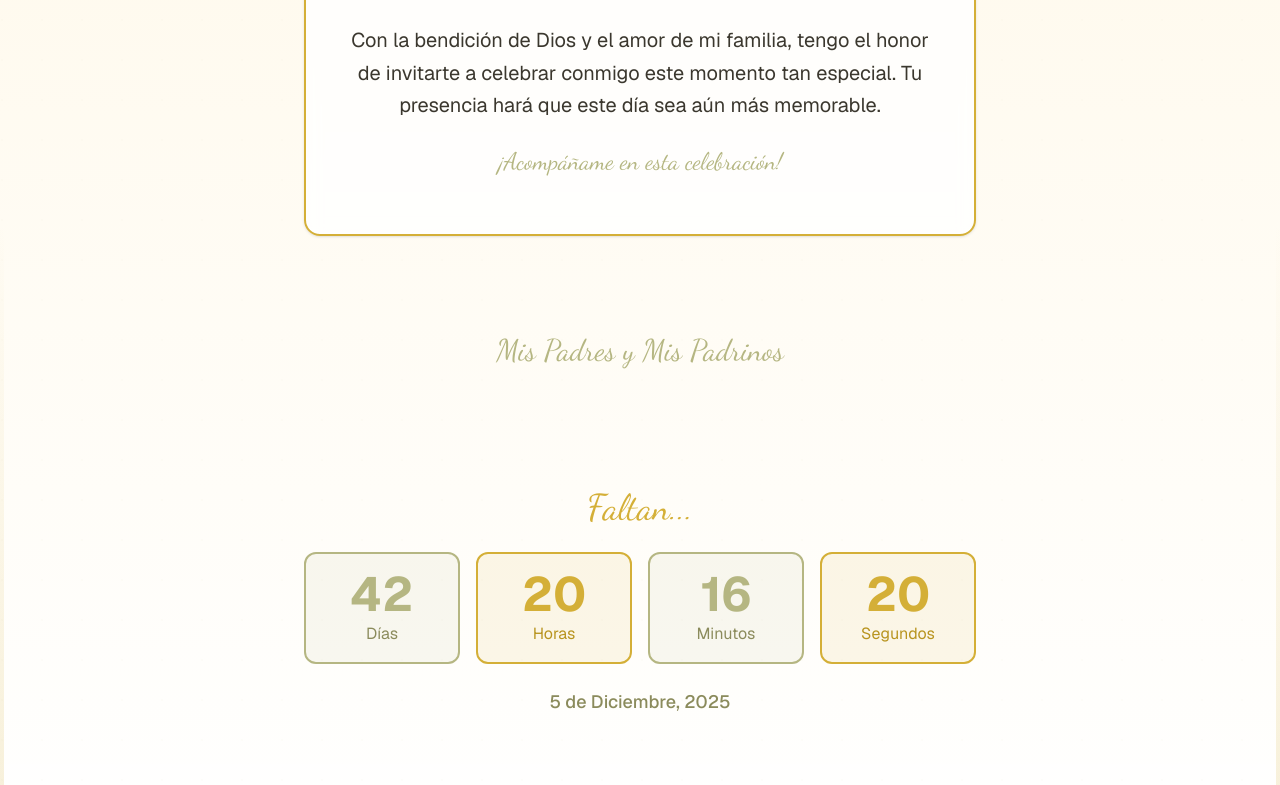
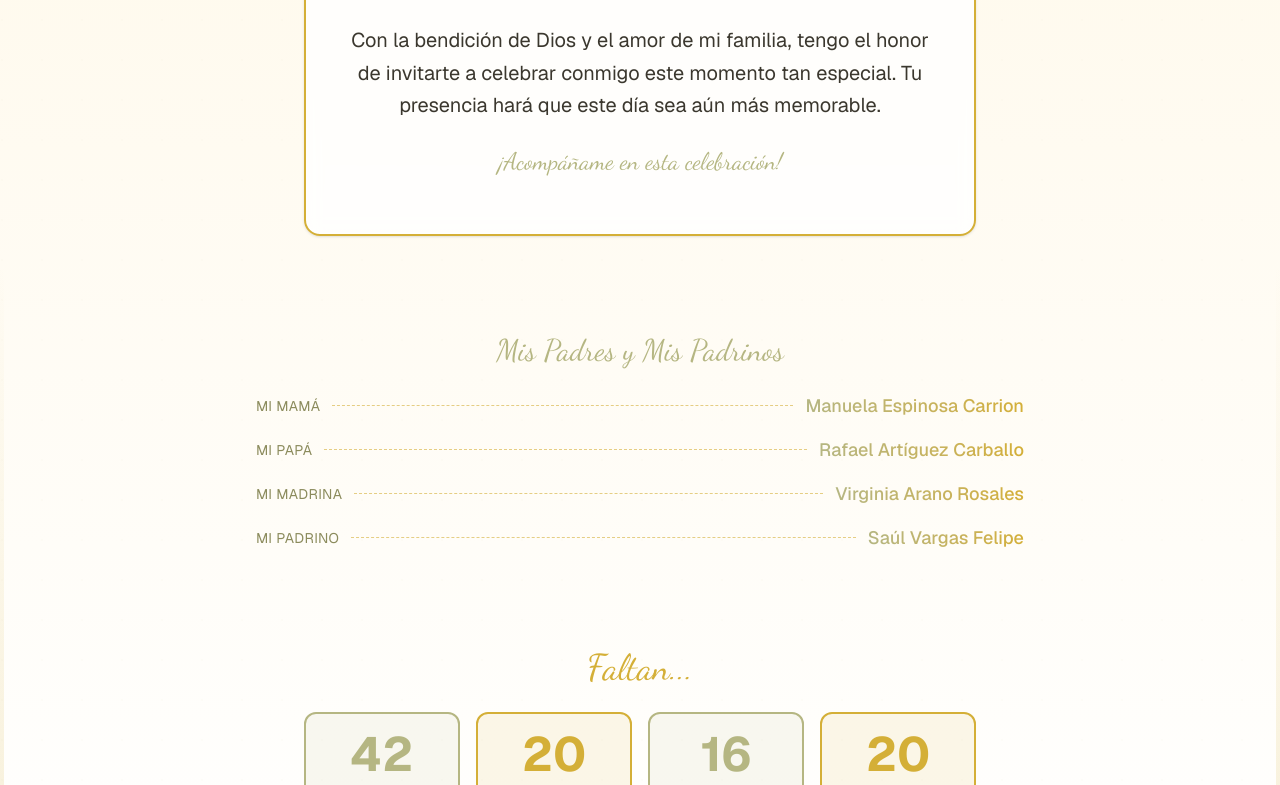
Before and after one commit to yaelverdejo-liuthus/xv-anos-invitation, a Next.js app: page / in a window 1280 px wide. Shown: the part 422-1207 px from the top of the page. Built offline with nearby package versions, Linux system fonts and the light colour scheme.

Commit message:
Mostrar solo el bloque corregido de Padres/Padrinos y ocultar el antiguo para evitar títulos duplicados

```diff
--- a/app/page.tsx
+++ b/app/page.tsx
@@ -119,7 +119,7 @@ export default function Home() {
       </section>
 
       {/* Sponsors and Parents */}
-      <section className="py-12 px-4">
+      <section className="py-12 px-4 hidden">
         <div className="max-w-3xl mx-auto">
           <div className="text-center mb-6">
             <h3 className="text-2xl md:text-3xl font-[family-name:var(--font-cursive)] text-[#B5B682]">
@@ -176,7 +176,7 @@ export default function Home() {
       </section>
 
       {/* Sponsors and Parents (UTF-8 corrected) */}
-      <section className="py-12 px-4 hidden">
+      <section className="py-12 px-4">
         <div className="max-w-3xl mx-auto">
           <div className="text-center mb-6">
             <h3 className="text-2xl md:text-3xl font-[family-name:var(--font-cursive)] text-[#B5B682]">
```
